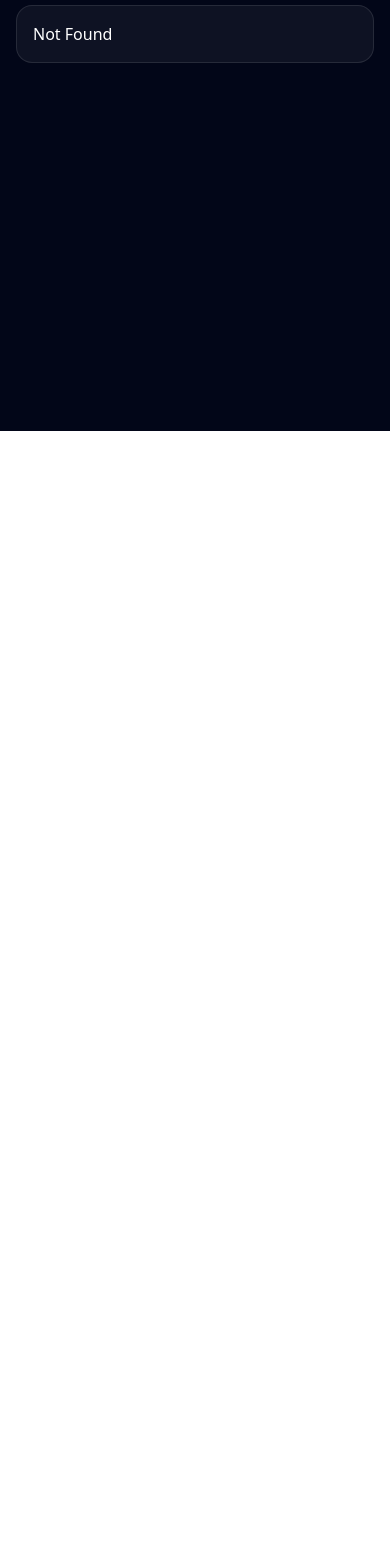
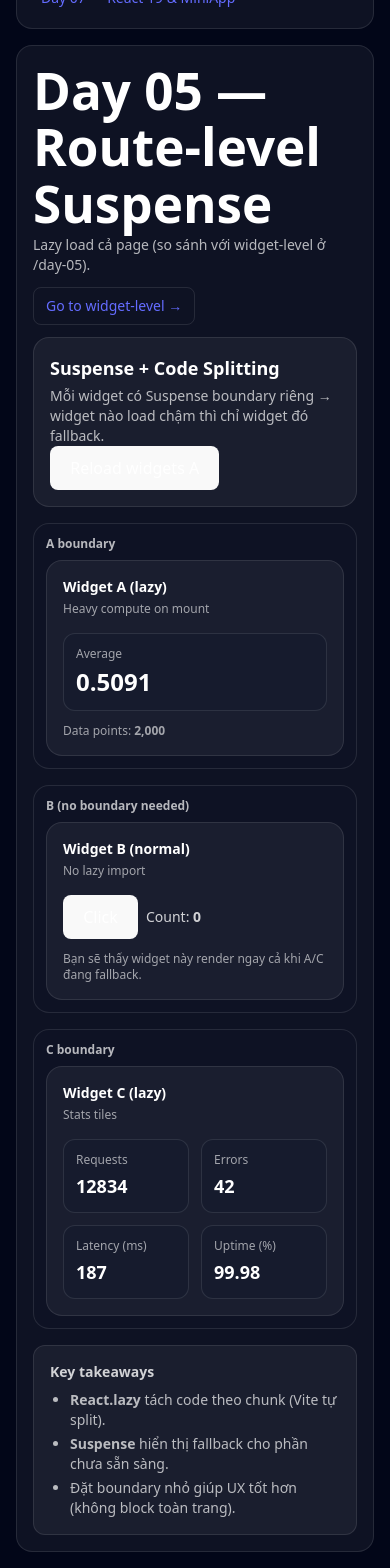
Before and after one commit to chunghoangtu/react-18-19-playground, a React (Vite) app: page /pages/day-05-suspend in a window 390 px wide. Shown: the part 413-1981 px from the top of the page. Before the commit the page ends 844 px from the top, so only its background shows below. Built offline with nearby package versions, Linux system fonts and the light colour scheme.

Commit message:
[Day05] - Suspense

```diff
--- /dev/null
+++ b/src/features/day05/components/Dashboard.tsx
@@ -0,0 +1,88 @@
+import * as React from "react";
+import { Skeleton } from "./Skeleton";
+import { WidgetB } from "./WidgetB";
+import { sleep } from "../utils/sleep";
+import { WidgetGate } from "./WidgetGate";
+import { clearSuspend } from "../utils/suspend";
+// Vite code splitting + fake delay để nhìn rõ fallback
+const WidgetA = React.lazy(async () => {
+  await sleep(900);
+  return import("./WidgetA.lazy");
+});
+
+const WidgetC = React.lazy(async () => {
+  await sleep(1400);
+  return import("./WidgetC.lazy");
+});
+
+function WidgetShell(props: { title: string; children: React.ReactNode }) {
+  return (
+    <div className="rounded-2xl border border-white/10 bg-slate-900/20 p-3">
+      <div className="text-xs font-semibold text-white/70">{props.title}</div>
+      <div className="mt-2">{props.children}</div>
+    </div>
+  );
+}
+
+export function Dashboard() {
+  const [reloadKey, setReloadKey] = React.useState(0);
+  return (
+    <div className="space-y-4">
+      <div className="rounded-2xl border border-white/10 bg-white/5 p-4">
+        <div className="text-lg font-semibold">Suspense + Code Splitting</div>
+        <p className="mt-1 text-sm text-white/70">
+          Mỗi widget có Suspense boundary riêng → widget nào load chậm thì chỉ
+          widget đó fallback.
+        </p>
+        <button
+          onClick={() => {
+            const next = reloadKey + 1;
+            // clear gate cache cho key prefix để chắc chắn suspend lại
+            clearSuspend("widget-gate:");
+            setReloadKey(next);
+          }}
+          className="rounded-lg border border-white/10 px-3 py-2 text-sm hover:bg-white/5"
+        >
+          Reload widgets A
+        </button>
+      </div>
+
+      <div className="grid grid-cols-1 gap-4 lg:grid-cols-12">
+        <div className="lg:col-span-6 space-y-4">
+          <WidgetShell title="A boundary">
+            <React.Suspense fallback={<Skeleton lines={8} />}>
+              <WidgetGate gateKey={`A-${reloadKey}`} delayMs={900}>
+                <WidgetA key={reloadKey} />
+              </WidgetGate>
+            </React.Suspense>
+          </WidgetShell>
+
+          <WidgetShell title="B (no boundary needed)">
+            <WidgetB />
+          </WidgetShell>
+        </div>
+
+        <div className="lg:col-span-6">
+          <WidgetShell title="C boundary">
+            <React.Suspense fallback={<Skeleton lines={10} />}>
+              <WidgetC />
+            </React.Suspense>
+          </WidgetShell>
+        </div>
+      </div>
+
+      <div className="rounded-xl border border-white/10 bg-white/5 p-4 text-sm text-white/70">
+        <div className="font-semibold text-white/80">Key takeaways</div>
+        <ul className="mt-2 list-disc space-y-1 pl-5">
+          <li>
+            <b>React.lazy</b> tách code theo chunk (Vite tự split).
+          </li>
+          <li>
+            <b>Suspense</b> hiển thị fallback cho phần chưa sẵn sàng.
+          </li>
+          <li>Đặt boundary nhỏ giúp UX tốt hơn (không block toàn trang).</li>
+        </ul>
+      </div>
+    </div>
+  );
+}
--- /dev/null
+++ b/src/features/day05/components/Skeleton.tsx
@@ -0,0 +1,13 @@
+type Props = {
+  lines?: number;
+};
+
+export function Skeleton({ lines = 6 }: Props) {
+  return (
+    <div className="animate-pulse space-y-2">
+      {Array.from({ length: lines }).map((_, i) => (
+        <div key={i} className="h-4 rounded bg-white/10" />
+      ))}
+    </div>
+  );
+}
--- /dev/null
+++ b/src/features/day05/components/WidgetA.lazy.tsx
@@ -0,0 +1,34 @@
+import * as React from "react";
+
+function randomSeries(n: number) {
+  const arr: number[] = [];
+  let x = 42;
+  for (let i = 0; i < n; i += 1) {
+    x = (x * 1664525 + 1013904223) % 4294967296; // LCG
+    arr.push(x / 4294967296);
+  }
+  return arr;
+}
+
+export default function WidgetA() {
+  // giả lập “widget nặng”
+  const data = React.useMemo(() => randomSeries(2000), []);
+
+  const avg = React.useMemo(() => data.reduce((s, v) => s + v, 0) / data.length, [data]);
+
+  return (
+    <div className="rounded-2xl border border-white/10 bg-white/5 p-4">
+      <div className="text-sm font-semibold">Widget A (lazy)</div>
+      <div className="mt-1 text-xs text-white/60">Heavy compute on mount</div>
+
+      <div className="mt-4 rounded-xl border border-white/10 bg-slate-900/30 p-3">
+        <div className="text-xs text-white/60">Average</div>
+        <div className="mt-1 text-2xl font-semibold">{avg.toFixed(4)}</div>
+      </div>
+
+      <div className="mt-3 text-xs text-white/60">
+        Data points: <b>{data.length.toLocaleString()}</b>
+      </div>
+    </div>
+  );
+}
--- /dev/null
+++ b/src/features/day05/components/WidgetB.tsx
@@ -0,0 +1,28 @@
+import * as React from "react";
+
+export function WidgetB() {
+  const [count, setCount] = React.useState(0);
+
+  return (
+    <div className="rounded-2xl border border-white/10 bg-white/5 p-4">
+      <div className="text-sm font-semibold">Widget B (normal)</div>
+      <div className="mt-1 text-xs text-white/60">No lazy import</div>
+
+      <div className="mt-4 flex items-center gap-2">
+        <button
+          onClick={() => setCount((c) => c + 1)}
+          className="rounded-lg bg-white/10 px-3 py-2 text-sm hover:bg-white/15"
+        >
+          Click
+        </button>
+        <span className="text-sm text-white/80">
+          Count: <b>{count}</b>
+        </span>
+      </div>
+
+      <div className="mt-3 text-xs text-white/60">
+        Bạn sẽ thấy widget này render ngay cả khi A/C đang fallback.
+      </div>
+    </div>
+  );
+}
--- /dev/null
+++ b/src/features/day05/components/WidgetC.lazy.tsx
@@ -0,0 +1,31 @@
+import * as React from "react";
+
+type Stat = { label: string; value: number };
+
+export default function WidgetC() {
+  const stats = React.useMemo<Stat[]>(
+    () => [
+      { label: "Requests", value: 12834 },
+      { label: "Errors", value: 42 },
+      { label: "Latency (ms)", value: 187 },
+      { label: "Uptime (%)", value: 99.98 },
+    ],
+    [],
+  );
+
+  return (
+    <div className="rounded-2xl border border-white/10 bg-white/5 p-4">
+      <div className="text-sm font-semibold">Widget C (lazy)</div>
+      <div className="mt-1 text-xs text-white/60">Stats tiles</div>
+
+      <div className="mt-4 grid grid-cols-2 gap-3">
+        {stats.map((s) => (
+          <div key={s.label} className="rounded-xl border border-white/10 bg-slate-900/30 p-3">
+            <div className="text-xs text-white/60">{s.label}</div>
+            <div className="mt-1 text-lg font-semibold">{s.value}</div>
+          </div>
+        ))}
+      </div>
+    </div>
+  );
+}
--- /dev/null
+++ b/src/features/day05/components/WidgetGate.tsx
@@ -0,0 +1,14 @@
+import * as React from "react";
+import { suspend } from "../utils/suspend";
+
+type Props = {
+  gateKey: string;   // thay đổi => suspend lại
+  delayMs: number;
+  children: React.ReactNode;
+};
+
+export function WidgetGate({ gateKey, delayMs, children }: Props) {
+  // Khi gateKey thay đổi, component render sẽ "throw promise" -> Suspense fallback
+  suspend(`widget-gate:${gateKey}`, delayMs);
+  return <>{children}</>;
+}
--- /dev/null
+++ b/src/features/day05/utils/sleep.ts
@@ -0,0 +1,3 @@
+export function sleep(ms: number): Promise<void> {
+  return new Promise((resolve) => setTimeout(resolve, ms));
+}
--- /dev/null
+++ b/src/features/day05/utils/suspend.ts
@@ -0,0 +1,35 @@
+import { sleep } from "./sleep";
+
+type Entry = {
+  promise: Promise<void>;
+  done: boolean;
+};
+
+const cache = new Map<string, Entry>();
+
+export function suspend(key: string, ms: number) {
+  let entry = cache.get(key);
+
+  if (!entry) {
+    const e: Entry = {
+      done: false,
+      promise: sleep(ms).then(() => {
+        e.done = true;
+      }),
+    };
+    cache.set(key, e);
+    entry = e;
+  }
+
+  // ✅ Nếu đã resolve thì cho render tiếp
+  if (entry.done) return;
+
+  // ❌ Chỉ throw khi còn pending
+  throw entry.promise;
+}
+
+export function clearSuspend(keyPrefix: string) {
+  for (const k of cache.keys()) {
+    if (k.startsWith(keyPrefix)) cache.delete(k);
+  }
+}
--- a/src/routeTree.gen.ts
+++ b/src/routeTree.gen.ts
@@ -12,6 +12,7 @@ import { Route as rootRouteImport } from './routes/__root'
 import { Route as IndexRouteImport } from './routes/index'
 import { Route as PagesDay07RouteImport } from './routes/pages/day-07'
 import { Route as PagesDay06RouteImport } from './routes/pages/day-06'
+import { Route as PagesDay05SuspendRouteImport } from './routes/pages/day-05-suspend'
 import { Route as PagesDay05RouteImport } from './routes/pages/day-05'
 import { Route as PagesDay04RouteImport } from './routes/pages/day-04'
 import { Route as PagesDay03RouteImport } from './routes/pages/day-03'
@@ -31,6 +32,11 @@ const PagesDay07Route = PagesDay07RouteImport.update({
 const PagesDay06Route = PagesDay06RouteImport.update({
   id: '/pages/day-06',
   path: '/pages/day-06',
+  getParentRoute: () => rootRouteImport,
+} as any)
+const PagesDay05SuspendRoute = PagesDay05SuspendRouteImport.update({
+  id: '/pages/day-05-suspend',
+  path: '/pages/day-05-suspend',
   getParentRoute: () => rootRouteImport,
 } as any)
 const PagesDay05Route = PagesDay05RouteImport.update({
@@ -66,6 +72,7 @@ export interface FileRoutesByFullPath {
   '/pages/day-03': typeof PagesDay03Route
   '/pages/day-04': typeof PagesDay04Route
   '/pages/day-05': typeof PagesDay05Route
+  '/pages/day-05-suspend': typeof PagesDay05SuspendRoute
   '/pages/day-06': typeof PagesDay06Route
   '/pages/day-07': typeof PagesDay07Route
 }
@@ -76,6 +83,7 @@ export interface FileRoutesByTo {
   '/pages/day-03': typeof PagesDay03Route
   '/pages/day-04': typeof PagesDay04Route
   '/pages/day-05': typeof PagesDay05Route
+  '/pages/day-05-suspend': typeof PagesDay05SuspendRoute
   '/pages/day-06': typeof PagesDay06Route
   '/pages/day-07': typeof PagesDay07Route
 }
@@ -87,6 +95,7 @@ export interface FileRoutesById {
   '/pages/day-03': typeof PagesDay03Route
   '/pages/day-04': typeof PagesDay04Route
   '/pages/day-05': typeof PagesDay05Route
+  '/pages/day-05-suspend': typeof PagesDay05SuspendRoute
   '/pages/day-06': typeof PagesDay06Route
   '/pages/day-07': typeof PagesDay07Route
 }
@@ -99,6 +108,7 @@ export interface FileRouteTypes {
     | '/pages/day-03'
     | '/pages/day-04'
     | '/pages/day-05'
+    | '/pages/day-05-suspend'
     | '/pages/day-06'
     | '/pages/day-07'
   fileRoutesByTo: FileRoutesByTo
@@ -109,6 +119,7 @@ export interface FileRouteTypes {
     | '/pages/day-03'
     | '/pages/day-04'
     | '/pages/day-05'
+    | '/pages/day-05-suspend'
     | '/pages/day-06'
     | '/pages/day-07'
   id:
@@ -119,6 +130,7 @@ export interface FileRouteTypes {
     | '/pages/day-03'
     | '/pages/day-04'
     | '/pages/day-05'
+    | '/pages/day-05-suspend'
     | '/pages/day-06'
     | '/pages/day-07'
   fileRoutesById: FileRoutesById
@@ -130,6 +142,7 @@ export interface RootRouteChildren {
   PagesDay03Route: typeof PagesDay03Route
   PagesDay04Route: typeof PagesDay04Route
   PagesDay05Route: typeof PagesDay05Route
+  PagesDay05SuspendRoute: typeof PagesDay05SuspendRoute
   PagesDay06Route: typeof PagesDay06Route
   PagesDay07Route: typeof PagesDay07Route
 }
@@ -155,6 +168,13 @@ declare module '@tanstack/react-router' {
       path: '/pages/day-06'
       fullPath: '/pages/day-06'
       preLoaderRoute: typeof PagesDay06RouteImport
+      parentRoute: typeof rootRouteImport
+    }
+    '/pages/day-05-suspend': {
+      id: '/pages/day-05-suspend'
+      path: '/pages/day-05-suspend'
+      fullPath: '/pages/day-05-suspend'
+      preLoaderRoute: typeof PagesDay05SuspendRouteImport
       parentRoute: typeof rootRouteImport
     }
     '/pages/day-05': {
@@ -202,6 +222,7 @@ const rootRouteChildren: RootRouteChildren = {
   PagesDay03Route: PagesDay03Route,
   PagesDay04Route: PagesDay04Route,
   PagesDay05Route: PagesDay05Route,
+  PagesDay05SuspendRoute: PagesDay05SuspendRoute,
   PagesDay06Route: PagesDay06Route,
   PagesDay07Route: PagesDay07Route,
 }
--- a/src/routes/__root.tsx
+++ b/src/routes/__root.tsx
@@ -8,6 +8,7 @@ const navItems = [
   { to: "/pages/day-03", label: "Day 03 — Deferred & useId" },
   { to: "/pages/day-04", label: "Day 04 — External Store" },
   { to: "/pages/day-05", label: "Day 05 — Suspense" },
+  { to: "/pages/day-05-suspend", label: "Day 05 — Route-level Suspense" },
   { to: "/pages/day-06", label: "Day 06 — Actions & Forms" },
   { to: "/pages/day-07", label: "Day 07 — React 19 & MiniApp" },
 ] as const;
--- /dev/null
+++ b/src/routes/pages/day-05-suspend.tsx
@@ -0,0 +1,46 @@
+import * as React from "react";
+import { createFileRoute } from "@tanstack/react-router";
+import { Skeleton } from "../../features/day05/components/Skeleton";
+import { sleep } from "../../features/day05/utils/sleep";
+
+const DashboardLazy = React.lazy(async () => {
+  await sleep(1200); // fake delay để thấy rõ route-level fallback
+  return import("../../features/day05/components/Dashboard").then((m) => ({
+    default: m.Dashboard,
+  }));
+});
+
+export const Route = createFileRoute("/pages/day-05-suspend")({
+  component: () => (
+    <div className="space-y-3">
+      <div className="flex flex-wrap items-start justify-between gap-3">
+        <div>
+          <h1 className="text-2xl font-semibold">Day 05 — Route-level Suspense</h1>
+          <p className="mt-1 text-sm text-white/70">
+            Lazy load cả page (so sánh với widget-level ở /day-05).
+          </p>
+        </div>
+
+        <a
+          href="/day-05"
+          className="rounded-lg border border-white/10 px-3 py-2 text-sm hover:bg-white/5"
+        >
+          Go to widget-level →
+        </a>
+      </div>
+
+      <React.Suspense
+        fallback={
+          <div className="rounded-2xl border border-white/10 bg-white/5 p-4">
+            <div className="text-sm font-semibold">Loading whole page…</div>
+            <div className="mt-3">
+              <Skeleton lines={12} />
+            </div>
+          </div>
+        }
+      >
+        <DashboardLazy />
+      </React.Suspense>
+    </div>
+  ),
+});
--- a/src/routes/pages/day-05.tsx
+++ b/src/routes/pages/day-05.tsx
@@ -1,14 +1,17 @@
 import { createFileRoute } from "@tanstack/react-router";
+import { Dashboard } from "../../features/day05/components/Dashboard";
 
 export const Route = createFileRoute("/pages/day-05")({
   component: () => (
-    <div className="space-y-4">
+    <div className="space-y-3">
       <div>
-        <h1 className="text-2xl font-semibold">Day 05 — Suspense</h1>
+        <h1 className="text-2xl font-semibold">Day 05 — Suspense + Code Splitting</h1>
         <p className="mt-1 text-sm text-white/70">
-          Suspense for data fetching and code splitting.
+          React.lazy + Suspense boundaries theo vùng.
         </p>
       </div>
+
+      <Dashboard />
     </div>
   ),
 });
```
